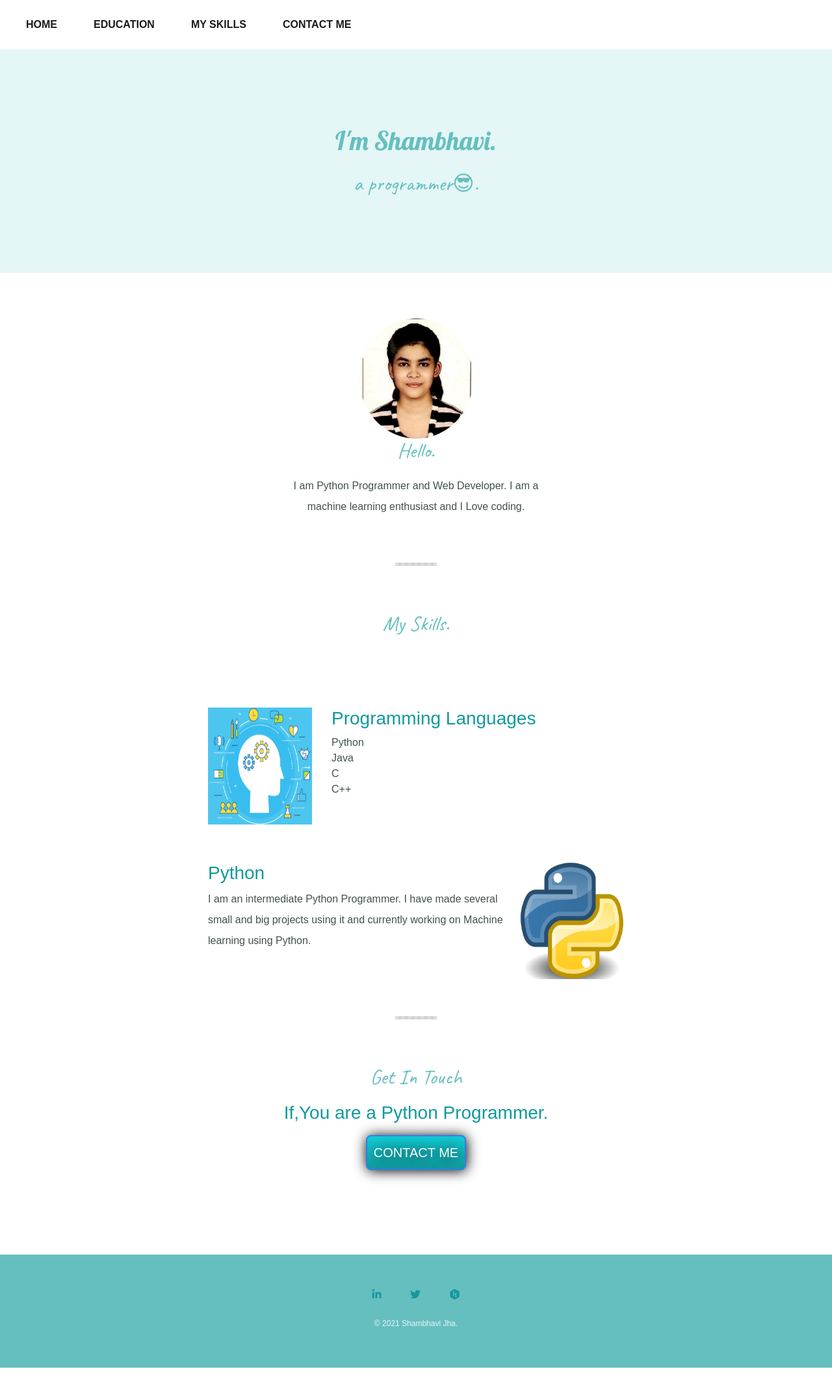
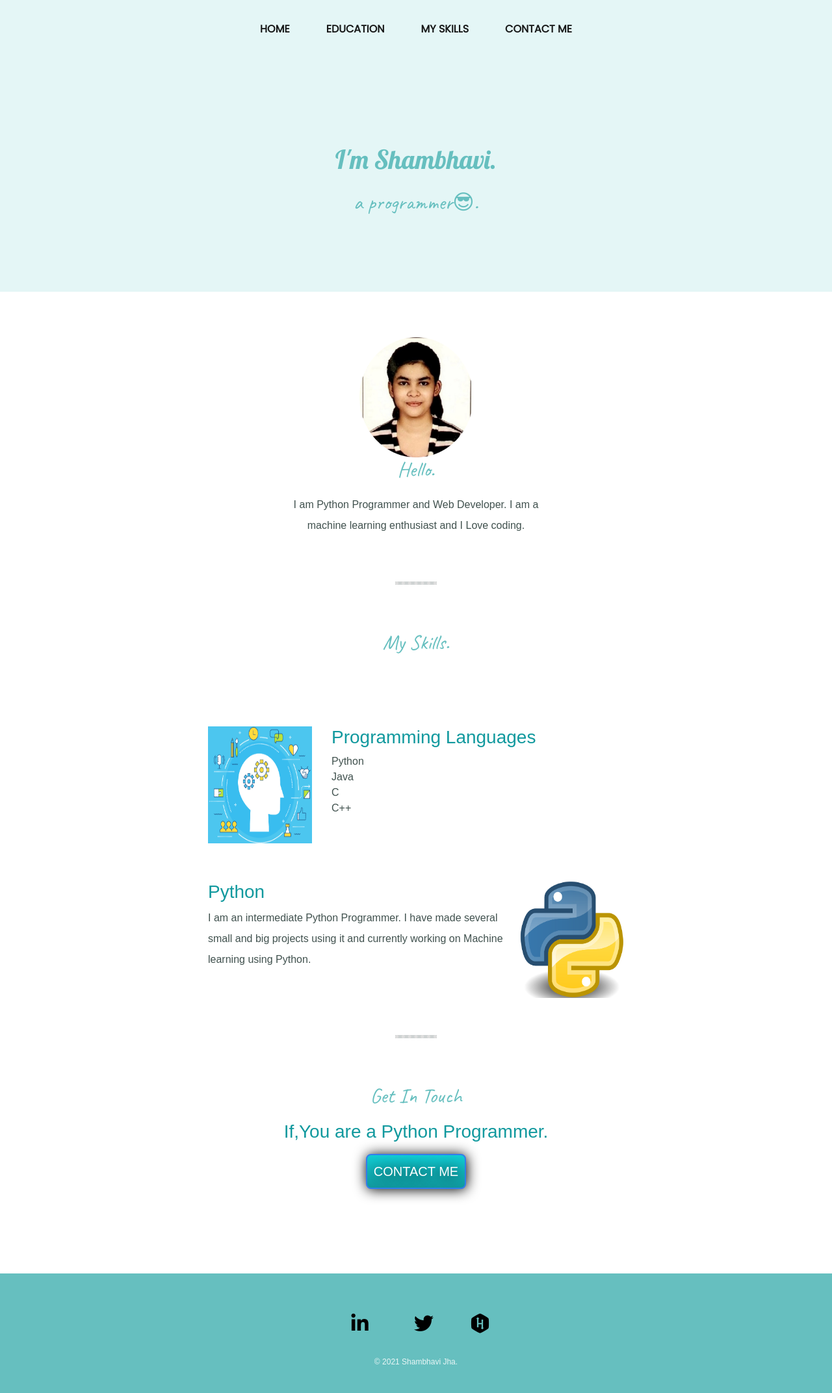
Before and after one commit to Shambhavi-jha13/Shambhavi-jha13.github.io, a plain HTML site: page index.html in a window 1280 px wide. Shown: the whole page at 65% size. Before the commit the page ends 2105 px from the top, so only its background shows below. Drawn offline with nearby package versions, Linux system fonts and the light colour scheme.

Commit message:
Update style.css

```diff
--- a/CSS/style.css
+++ b/CSS/style.css
@@ -5,6 +5,20 @@ body{
     font-family: sans-serif;
 
 }
+header{
+    display: flex;
+    justify-content: space-between;
+    align-items: center;
+    background-color: #E4F6F6;
+}
+
+.navbar{
+    padding-bottom: 30px;
+    padding-top: 15px;
+    margin: auto;
+    font-family: 'Poppins', sans-serif;
+}
+
 
 h1{
     font-size: 2.5rem;
@@ -54,17 +68,6 @@ p{
     line-height: 2;
 }
 
-.top-cloud{
-    position: absolute;
-    right: 300px;
-    top: 40px;
-}
-
-.bottom-cloud{
-    position: absolute;
-    left: 250px;
-    bottom: 300px;
-}
 
 .skill-row{
     width: 50%;
@@ -151,3 +154,22 @@ hr{
    border-radius: 20px;
    text-decoration: none;
 }
+.fa {
+  padding: 10px;
+  font-size: 30px;
+  width: 50px;
+  text-align: center;
+  text-decoration: none;
+  margin: 2px 2px;
+}
+.fa-twitter {
+
+  color: black;
+}
+.fa-linkedin{
+    color: black;
+}
+.fa-hackerrank {
+    color: black;
+    font-size: 30px;
+}
```
